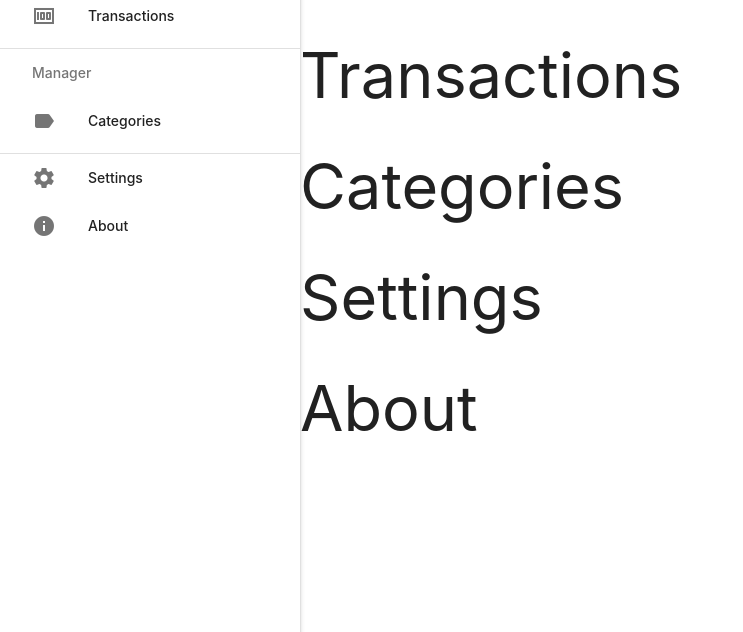
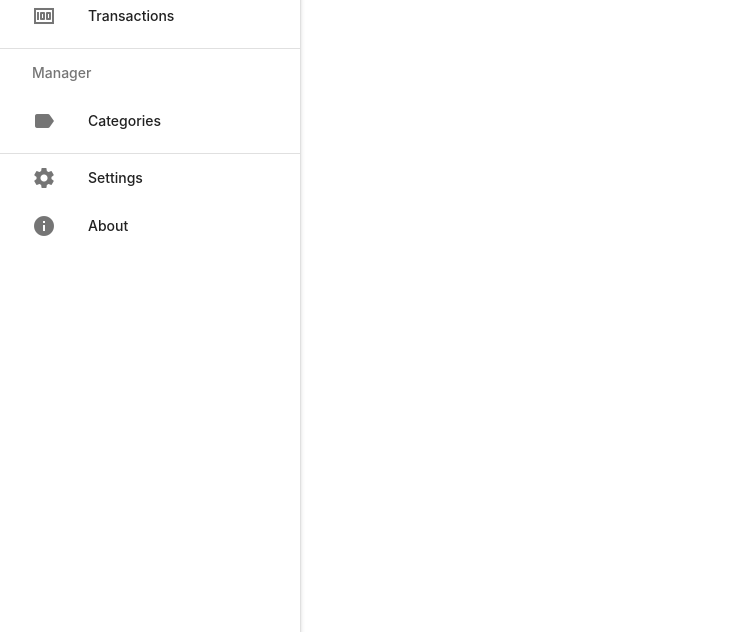
Before and after one commit to vagnerlandio/oinc-personal-finance, a Node project: template src/views/application.pug in a window 1280 px wide. Shown: the part 288-920 px from the top of the page, without its empty margins (0-743 px from the left). Run offline with Node 20 templates, Linux system fonts and the light colour scheme; the template is opened without the code that fills it, so the values that code supplies are empty; style sheets or scripts are compiled from the project's sources; some libraries are stand-ins or nearby versions.

Commit message:
Code refactoring

```diff
--- a/src/assets/javascripts/application.js
+++ b/src/assets/javascripts/application.js
@@ -10,12 +10,12 @@ sidenavLinks.forEach(function(elem) {
   });
 });
 
-let overview = document.querySelector('#overview');
-let accounts = document.querySelector('#accounts');
-let transactions = document.querySelector('#transactions');
-let categories = document.querySelector('#categories');
-let settings = document.querySelector('#settings');
-let about = document.querySelector('#about');
+let overview = document.querySelector('#overview-link');
+let accounts = document.querySelector('#accounts-link');
+let transactions = document.querySelector('#transactions-link');
+let categories = document.querySelector('#categories-link');
+let settings = document.querySelector('#settings-link');
+let about = document.querySelector('#about-link');
 
 overview.addEventListener('click', function() {
   window.history.pushState(
--- a/src/views/_sidenav.pug
+++ b/src/views/_sidenav.pug
@@ -9,31 +9,31 @@ ul#sidenav.sidenav.sidenav-fixed
       span.white-text.name John Doe
     a(href='#email')
       span.white-text.email johndoe@gmail.com
-  li#overview
+  li#overview-link
     //- https://*.*/
     a.sidenav-close(href="/") Overview
       i.material-icons dashboard
-  li#accounts
+  li#accounts-link
     //- https://*.*/accounts/
     a.sidenav-close(href="accounts") Accounts
       i.material-icons account_balance_wallet
-  li#transactions
+  li#transactions-link
     //- https://*.*/transitions/
     a.sidenav-close(href="transactions") Transactions
       i.material-icons money
   li.divider
   li
     a.subheader Manager
-  li#categories
+  li#categories-link
     //- https://*.*/categories/
     a.sidenav-close(href="categories") Categories
       i.material-icons label
   li.divider
-  li#settings
+  li#settings-link
     //- https://*.*/settings/
     a.sidenav-close(href="settings") Settings
       i.material-icons settings
-  li#about
+  li#about-link
     //- https://*.*/about/
     a.sidenav-close(href="about") About
       i.material-icons info
--- a/src/views/pages/about.pug
+++ b/src/views/pages/about.pug
@@ -1 +1,2 @@
-h1 About
+#about.hide
+  h1 About
--- a/src/views/pages/accounts.pug
+++ b/src/views/pages/accounts.pug
@@ -1 +1,2 @@
-h1 Accounts
+#accounts.hide
+  h1 Accounts
--- a/src/views/pages/categories.pug
+++ b/src/views/pages/categories.pug
@@ -1 +1,2 @@
-h1 Categories
+#categories.hide
+  h1 Categories
--- a/src/views/pages/overview.pug
+++ b/src/views/pages/overview.pug
@@ -1 +1,2 @@
-h1 Overview
+#overview.hide
+  h1 Overview
--- a/src/views/pages/settings.pug
+++ b/src/views/pages/settings.pug
@@ -1 +1,2 @@
-h1 Settings
+#settings.hide
+  h1 Settings
--- a/src/views/pages/transactions.pug
+++ b/src/views/pages/transactions.pug
@@ -1 +1,2 @@
-h1 Transactions
+#transactions.hide
+  h1 Transactions
```
